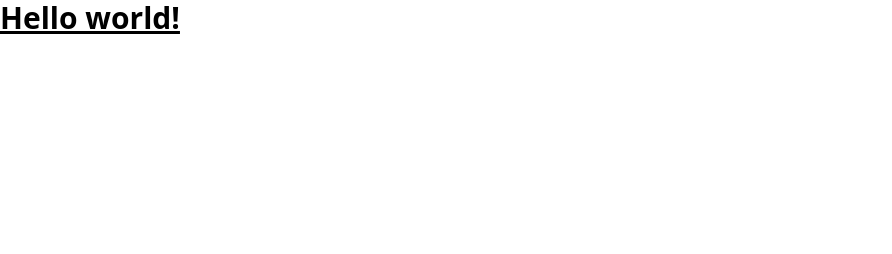
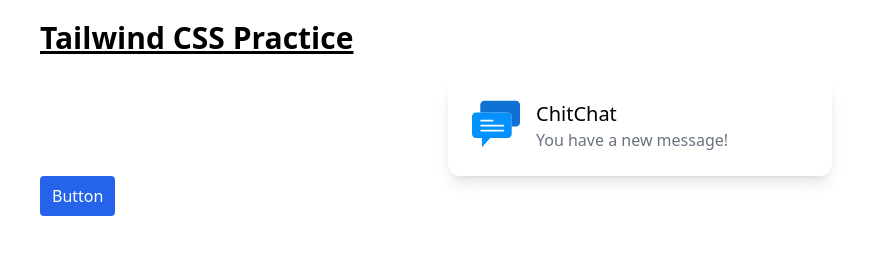
Before and after one commit to ronaldkwandy3/tailwindcss-practice, a plain HTML site: page index.html in a window 1280 px wide. Shown: the whole page, without its empty margins (0-892 px from the left). Drawn offline with nearby package versions, Linux system fonts and the light colour scheme.

Commit message:
New: 20-oct-22 first try tailwind using source from cdn

```diff
--- a/index.html
+++ b/index.html
@@ -1,13 +1,31 @@
-<!doctype html>
+<!DOCTYPE html>
 <html>
-<head>
-  <meta charset="UTF-8">
-  <meta name="viewport" content="width=device-width, initial-scale=1.0">
-  <script src="https://cdn.tailwindcss.com"></script>
-</head>
-<body>
-  <h1 class="text-3xl font-bold underline">
-    Hello world!
-  </h1>
-</body>
+  <head>
+    <meta charset="UTF-8" />
+    <meta name="viewport" content="width=device-width, initial-scale=1.0" />
+    <script src="https://cdn.tailwindcss.com"></script>
+  </head>
+  <body>
+    <div class="px-10">
+      <h1 class="text-3xl font-bold underline my-5">Tailwind CSS Practice</h1>
+      <div
+        class="p-6 max-w-sm mx-auto bg-white rounded-xl shadow-lg flex item-center space-x-4"
+      >
+        <div class="shrink-0">
+          <img class="h-12 w-12" src="img/chat.svg" alt="chat icon" />
+        </div>
+        <div>
+          <div class="text-xl font-medium text-black">ChitChat</div>
+          <p class="text-gray-500">You have a new message!</p>
+        </div>
+      </div>
+
+      <button
+        type="button"
+        class="bg-blue-600 text-white px-3 py-2 rounded hover:bg-blue-700"
+      >
+        Button
+      </button>
+    </div>
+  </body>
 </html>
```
Also changed, not shown: img/chat.svg (added).
